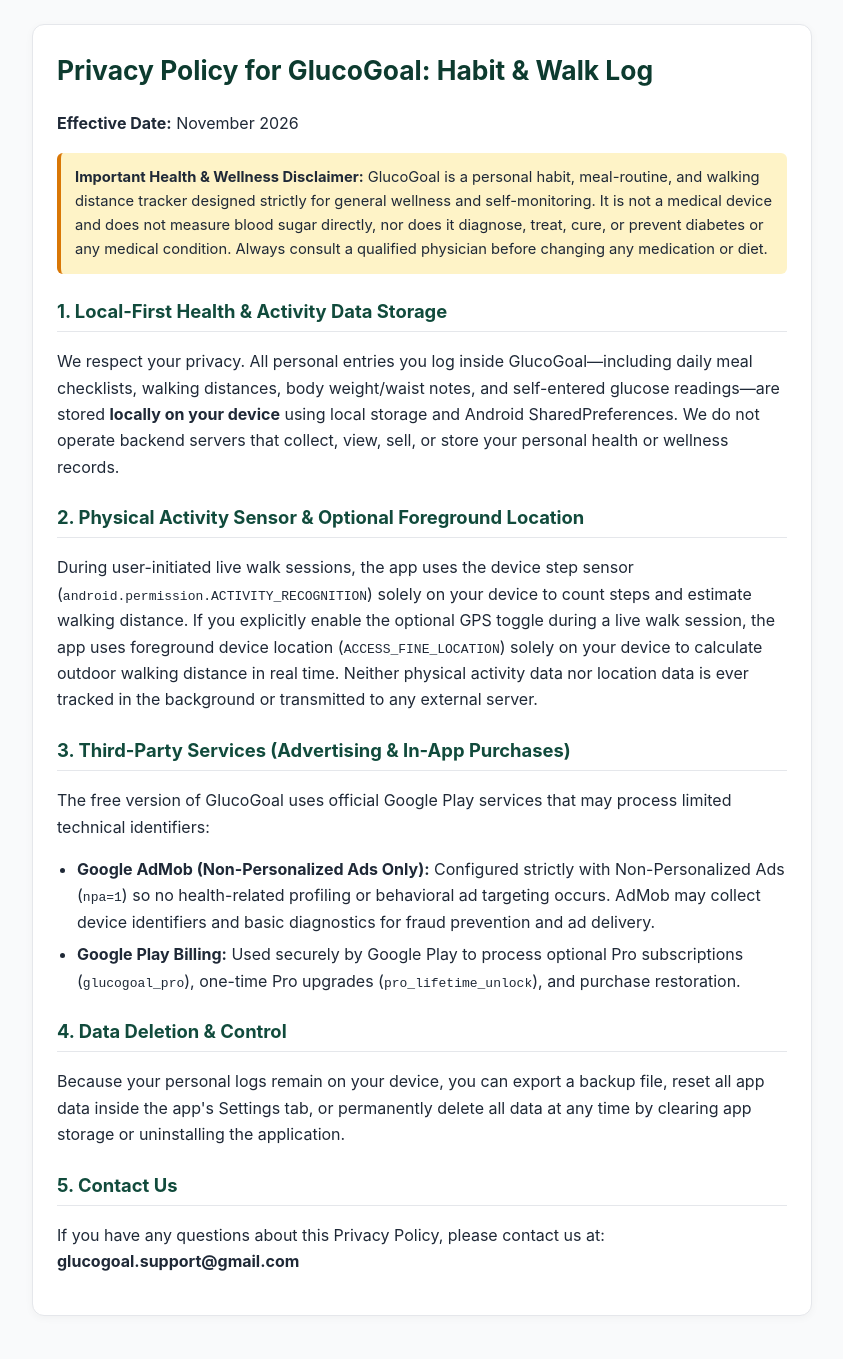
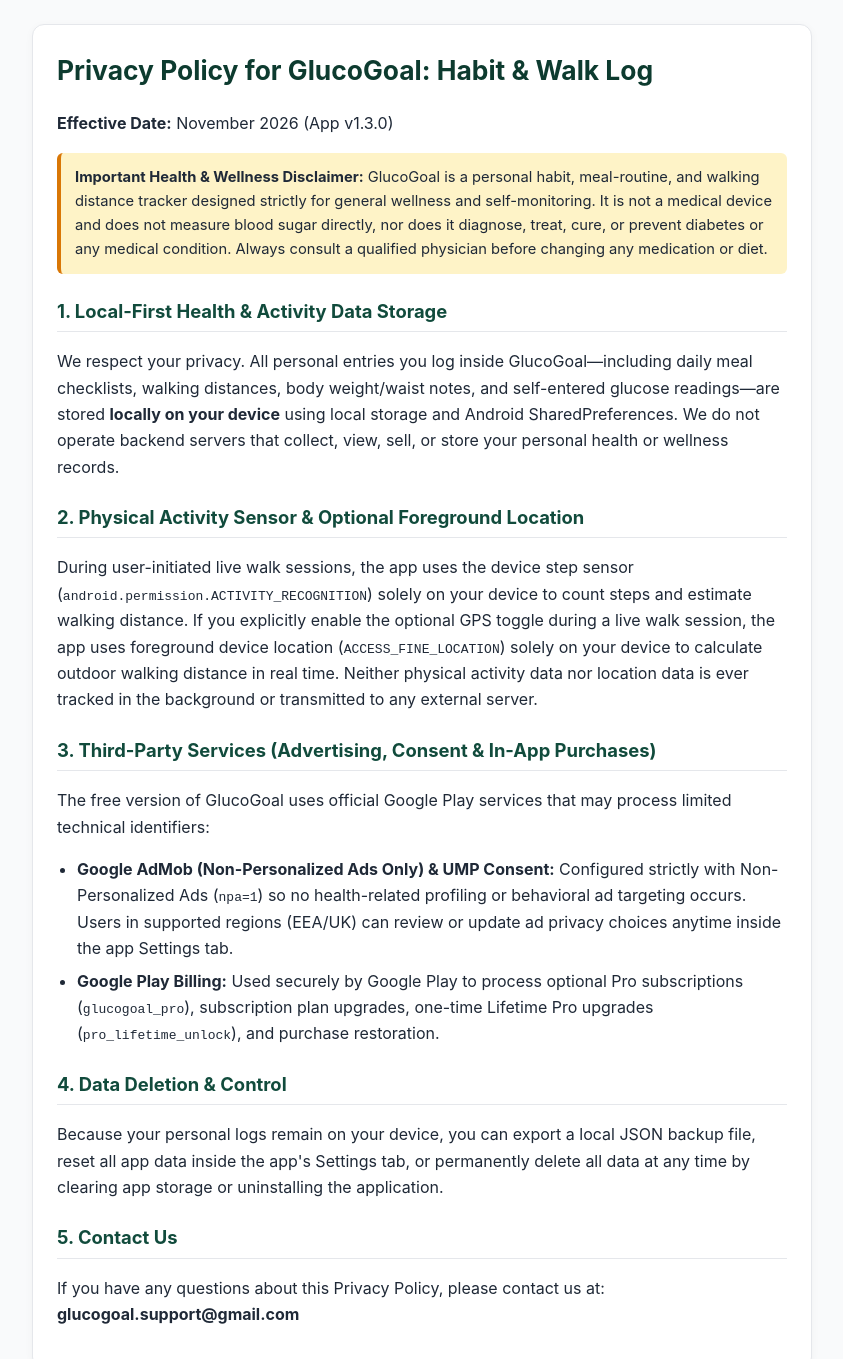
Before and after one commit to balramdav6-tech/glucogoal-privacy, a plain HTML site: page privacy-policy.html in a window 1280 px wide. Shown: the top 1359 px of the page, without its empty margins (218-1061 px from the left). Drawn offline with Linux system fonts and the light colour scheme.

Commit message:
Add files via upload

```diff
--- a/privacy-policy.html
+++ b/privacy-policy.html
@@ -38,7 +38,7 @@
 <body>
 <div class="card">
   <h1>Privacy Policy for GlucoGoal: Habit &amp; Walk Log</h1>
-  <p><strong>Effective Date:</strong> November 2026</p>
+  <p><strong>Effective Date:</strong> November 2026 (App v1.3.0)</p>
 
   <div class="notice">
     <strong>Important Health &amp; Wellness Disclaimer:</strong> GlucoGoal is a personal habit, meal-routine, and walking distance tracker designed strictly for general wellness and self-monitoring. It is not a medical device and does not measure blood sugar directly, nor does it diagnose, treat, cure, or prevent diabetes or any medical condition. Always consult a qualified physician before changing any medication or diet.
@@ -50,15 +50,15 @@
   <h2>2. Physical Activity Sensor &amp; Optional Foreground Location</h2>
   <p>During user-initiated live walk sessions, the app uses the device step sensor (<code>android.permission.ACTIVITY_RECOGNITION</code>) solely on your device to count steps and estimate walking distance. If you explicitly enable the optional GPS toggle during a live walk session, the app uses foreground device location (<code>ACCESS_FINE_LOCATION</code>) solely on your device to calculate outdoor walking distance in real time. Neither physical activity data nor location data is ever tracked in the background or transmitted to any external server.</p>
 
-  <h2>3. Third-Party Services (Advertising &amp; In-App Purchases)</h2>
+  <h2>3. Third-Party Services (Advertising, Consent &amp; In-App Purchases)</h2>
   <p>The free version of GlucoGoal uses official Google Play services that may process limited technical identifiers:</p>
   <ul>
-    <li><strong>Google AdMob (Non-Personalized Ads Only):</strong> Configured strictly with Non-Personalized Ads (<code>npa=1</code>) so no health-related profiling or behavioral ad targeting occurs. AdMob may collect device identifiers and basic diagnostics for fraud prevention and ad delivery.</li>
-    <li><strong>Google Play Billing:</strong> Used securely by Google Play to process optional Pro subscriptions (<code>glucogoal_pro</code>), one-time Pro upgrades (<code>pro_lifetime_unlock</code>), and purchase restoration.</li>
+    <li><strong>Google AdMob (Non-Personalized Ads Only) &amp; UMP Consent:</strong> Configured strictly with Non-Personalized Ads (<code>npa=1</code>) so no health-related profiling or behavioral ad targeting occurs. Users in supported regions (EEA/UK) can review or update ad privacy choices anytime inside the app Settings tab.</li>
+    <li><strong>Google Play Billing:</strong> Used securely by Google Play to process optional Pro subscriptions (<code>glucogoal_pro</code>), subscription plan upgrades, one-time Lifetime Pro upgrades (<code>pro_lifetime_unlock</code>), and purchase restoration.</li>
   </ul>
 
   <h2>4. Data Deletion &amp; Control</h2>
-  <p>Because your personal logs remain on your device, you can export a backup file, reset all app data inside the app's Settings tab, or permanently delete all data at any time by clearing app storage or uninstalling the application.</p>
+  <p>Because your personal logs remain on your device, you can export a local JSON backup file, reset all app data inside the app's Settings tab, or permanently delete all data at any time by clearing app storage or uninstalling the application.</p>
 
   <h2>5. Contact Us</h2>
   <p>If you have any questions about this Privacy Policy, please contact us at: <strong>glucogoal.support@gmail.com</strong></p>
```
